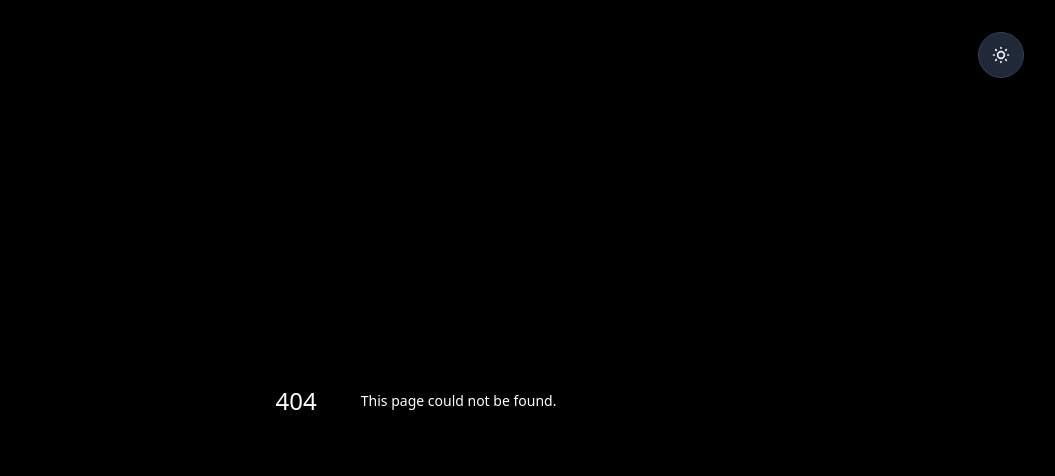
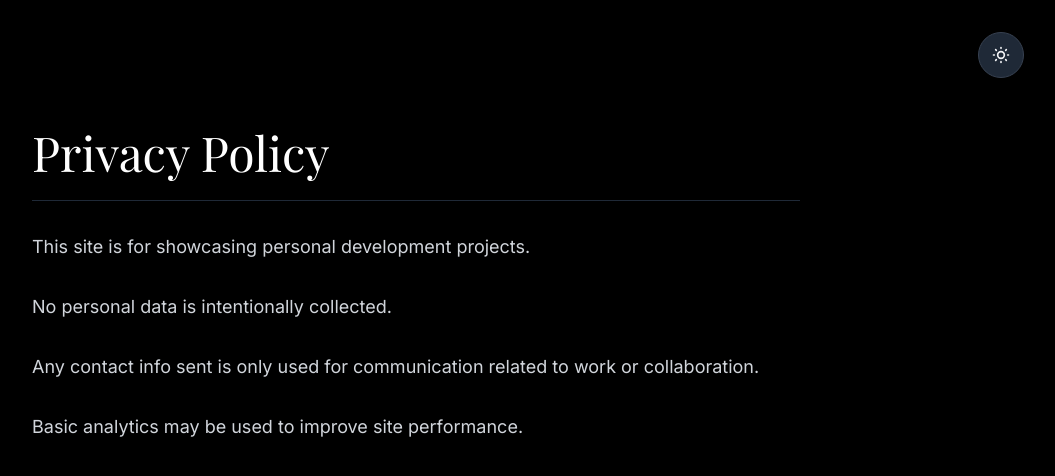
Before and after one commit to Amaroto-sa/david-portfolio, a Next.js app: page /privacy in a window 1280 px wide. Before the commit this address had no page. Shown: the top 476 px of the page, without its empty margins (224-1279 px from the left). Built offline with nearby package versions, Linux system fonts and the light colour scheme; a web font is replaced by a local one.

Commit message:
Fix admin dashboard TypeScript build error

```diff
--- a/src/app/page.tsx
+++ b/src/app/page.tsx
@@ -7,6 +7,7 @@ import FloatingWhatsApp from "../components/FloatingWhatsApp";
 import SkillsMarquee from "../components/SkillsMarquee";
 import Testimonials from "../components/Testimonials";
 import ContactForm from "../components/ContactForm";
+import PricingSection from "../components/PricingSection";
 import { getProjects } from "@/actions/projects";
 import { getSiteSettings } from "@/actions/settings";
 
@@ -79,8 +80,15 @@ export default async function Home() {
 
             <Testimonials />
             <WhyChooseMe />
+            <PricingSection />
             <ContactForm />
             <CtaSection whatsappNumber={settings.whatsappNumber} />
+
+            <footer className="text-center py-8 bg-black border-t border-gray-900 flex flex-col md:flex-row items-center justify-center space-y-2 md:space-y-0 md:space-x-4 text-sm text-gray-500">
+                <p>&copy; {new Date().getFullYear()} David Caleb.</p>
+                <span className="hidden md:inline">•</span>
+                <a href="/privacy" className="hover:text-white transition">Privacy Policy</a>
+            </footer>
 
             <FloatingWhatsApp phoneNumber={settings.whatsappNumber} />
         </main>
--- /dev/null
+++ b/src/app/privacy/page.tsx
@@ -0,0 +1,42 @@
+export const metadata = {
+    title: 'Privacy Policy | David Caleb Portfolio',
+    description: 'Privacy Policy and Terms of Use for David Caleb design portfolio.',
+};
+
+export default function PrivacyPolicy() {
+    return (
+        <main className="min-h-screen bg-white dark:bg-black text-black dark:text-white py-32 px-8 lg:px-24">
+            <div className="max-w-3xl mx-auto">
+                <h1 className="text-4xl md:text-5xl font-serif mb-8 border-b border-gray-200 dark:border-gray-800 pb-6">
+                    Privacy Policy
+                </h1>
+
+                <div className="space-y-8 text-gray-700 dark:text-gray-300 leading-relaxed">
+                    <section>
+                        <p className="text-lg">
+                            This site is for showcasing personal development projects.
+                        </p>
+                    </section>
+
+                    <section>
+                        <p className="text-lg">
+                            No personal data is intentionally collected.
+                        </p>
+                    </section>
+
+                    <section>
+                        <p className="text-lg">
+                            Any contact info sent is only used for communication related to work or collaboration.
+                        </p>
+                    </section>
+
+                    <section>
+                        <p className="text-lg">
+                            Basic analytics may be used to improve site performance.
+                        </p>
+                    </section>
+                </div>
+            </div>
+        </main>
+    );
+}
--- /dev/null
+++ b/src/components/PricingSection.tsx
@@ -0,0 +1,45 @@
+"use client";
+
+import { motion } from "framer-motion";
+
+const pricingPlans = [
+    { name: "Basic", price: "$100" },
+    { name: "Pro", price: "$150" },
+    { name: "Premium", price: "$300" },
+    { name: "Ultra", price: "$600" },
+];
+
+export default function PricingSection() {
+    return (
+        <section className="py-24 px-8 lg:px-24 bg-gray-50 dark:bg-gray-950 border-t border-b border-gray-200 dark:border-gray-900">
+            <div className="max-w-6xl mx-auto">
+                <div className="text-center mb-16">
+                    <p className="text-gray-500 dark:text-gray-400 font-sans tracking-widest uppercase text-sm mb-2">Investment</p>
+                    <h2 className="text-3xl md:text-5xl font-serif text-black dark:text-white">Pricing Packages</h2>
+                </div>
+
+                <div className="grid grid-cols-1 md:grid-cols-2 lg:grid-cols-4 gap-6">
+                    {pricingPlans.map((plan, idx) => (
+                        <motion.div
+                            key={idx}
+                            initial={{ opacity: 0, y: 20 }}
+                            whileInView={{ opacity: 1, y: 0 }}
+                            viewport={{ once: true }}
+                            transition={{ duration: 0.5, delay: idx * 0.1 }}
+                            className="bg-white dark:bg-black border border-gray-200 dark:border-gray-800 p-8 rounded-xl text-center shadow-sm hover:border-green-500 dark:hover:border-green-500 transition-colors"
+                        >
+                            <h3 className="text-xl font-bold text-gray-800 dark:text-gray-200 mb-4">{plan.name}</h3>
+                            <div className="text-3xl font-bold text-black dark:text-white">{plan.price}</div>
+                        </motion.div>
+                    ))}
+                </div>
+
+                <div className="text-center mt-12">
+                    <p className="text-gray-500 dark:text-gray-400 italic">
+                        "Prices may vary depending on project requirements."
+                    </p>
+                </div>
+            </div>
+        </section>
+    );
+}
--- a/src/components/Testimonials.tsx
+++ b/src/components/Testimonials.tsx
@@ -4,9 +4,21 @@ import { motion } from "framer-motion";
 
 const testimonials = [
     {
-        name: "Verified Client",
-        company: "Small Business Owner",
-        text: "Very clean design and fast delivery. Highly recommend.",
+        name: "Client",
+        company: "Verified Review",
+        text: "Clean design and fast delivery. Highly recommend.",
+        rating: 5
+    },
+    {
+        name: "Client",
+        company: "Verified Review",
+        text: "Very professional and easy to work with.",
+        rating: 5
+    },
+    {
+        name: "Client",
+        company: "Verified Review",
+        text: "Great communication and quality work.",
         rating: 5
     }
 ];
@@ -17,7 +29,7 @@ export default function Testimonials() {
             <div className="max-w-6xl mx-auto">
                 <div className="text-center mb-16">
                     <p className="text-gray-500 dark:text-gray-400 font-sans tracking-widest uppercase text-sm mb-2">★ Client Reviews</p>
-                    <h2 className="text-3xl md:text-5xl font-serif text-black dark:text-white">What People Say</h2>
+                    <h2 className="text-3xl md:text-5xl font-serif text-black dark:text-white">What clients say</h2>
                 </div>
 
                 <div className="grid grid-cols-1 md:grid-cols-3 gap-8">
```
